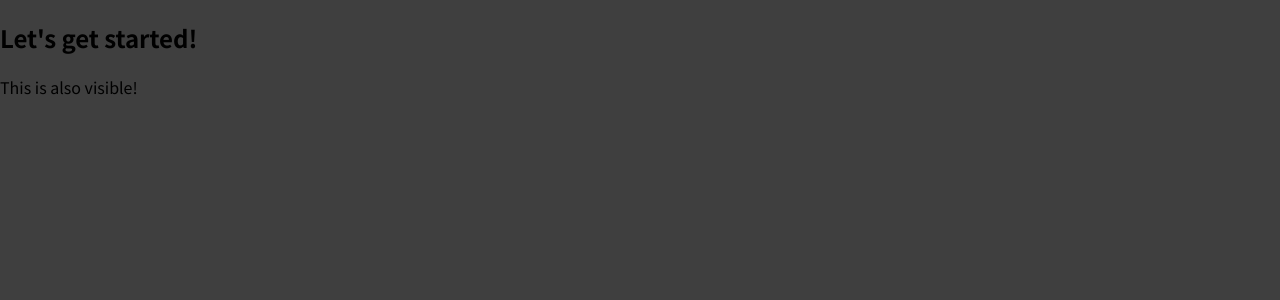
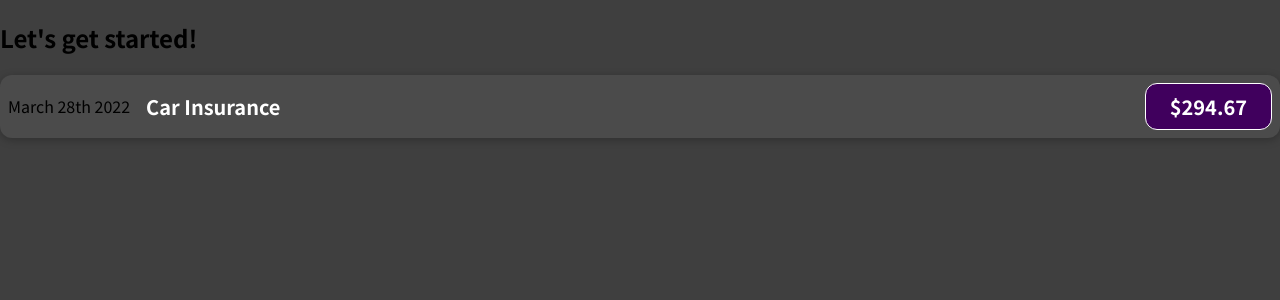
Before and after one commit to memo-ibrahim-alean/React-Expenses-Tracker, a JavaScript app: page / in a window 1280 px wide. Shown: the top 300 px of the page. Built offline with nearby package versions, Linux system fonts and the light colour scheme.

Commit message:
Adding Basic CSS Styling

```diff
--- a/src/App.js
+++ b/src/App.js
@@ -1,8 +1,10 @@
+import ExpenseItem from "./components/ExpenseItem";
+
 function App() {
   return (
     <div>
       <h2>Let's get started!</h2>
-      <p>This is also visible!</p>
+      <ExpenseItem></ExpenseItem>
     </div>
   );
 }
--- a/src/components/ExpenseItem.js
+++ b/src/components/ExpenseItem.js
@@ -1,10 +1,12 @@
+import './ExpenseItem.css'
+
 function ExpenseItem() {
   return (
-    <div>
+    <div className="expense-item">
       <div>March 28th 2022</div>
-      <div>
+      <div className="expense-item__description">
         <h2>Car Insurance</h2>
-        <div>$294.67</div>
+        <div className="expense-item__price">$294.67</div>
       </div>
     </div>
   );
```
